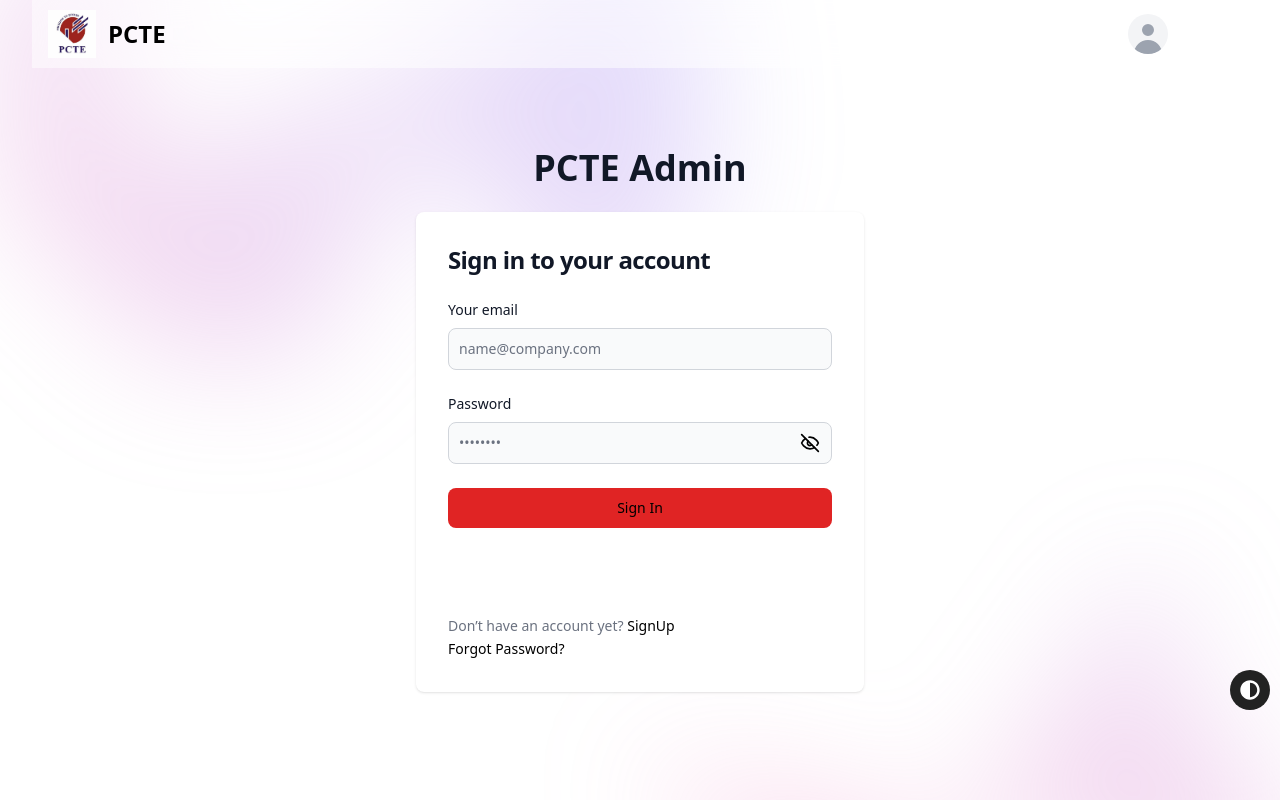
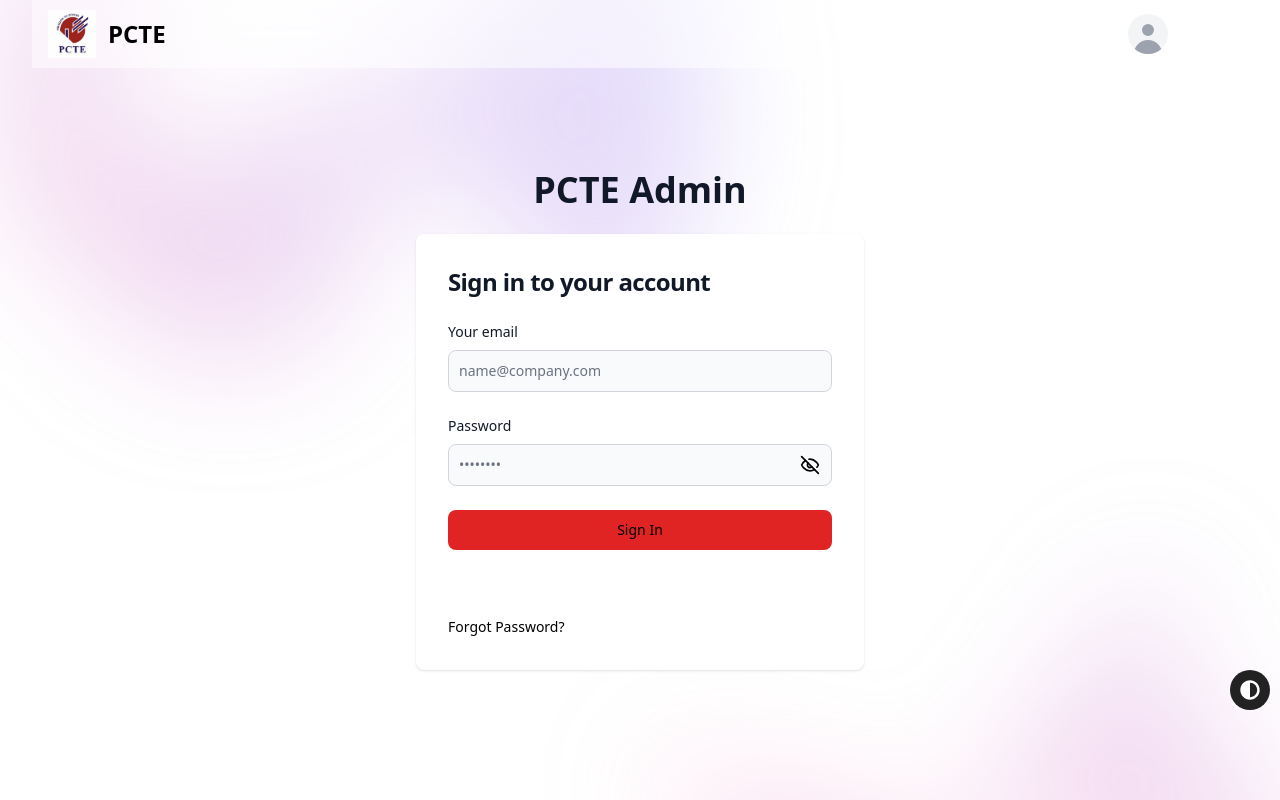
Before and after one commit to tirtheshjaintj/rawar-frontend, a React (Vite) app: page /admin/login in a window 1280 px wide. Shown: the top 800 px of the page. Built offline with nearby package versions, Linux system fonts and the light colour scheme; no server answers; what axios-retry would draw is missing.

Commit message:
Bugs Fixed

```diff
--- a/src/pages/Login.tsx
+++ b/src/pages/Login.tsx
@@ -129,12 +129,12 @@
                                     )}
                                 </button>
                                 <GoogleBox setIsLoading={setIsLoading} type={type} />
-                                <p className="text-sm ">
+                                {type == "user" && <p className="text-sm ">
                                     <span className="text-gray-500 dark:text-gray-400">Don’t have an account yet?{` `}</span>
                                     <Link to={`/${type}/signup`} className="font-medium text-primary-600 hover:underline dark:text-primary-500">
                                         SignUp
-                                    </Link>
-                                </p>
+                                    </Link></p>}
+
                                 <Link to={`/${type}/forgot`} className="text-sm font-medium text-primary-600 hover:underline dark:text-primary-500">
                                     Forgot Password?{` `}
                                 </Link>
```
